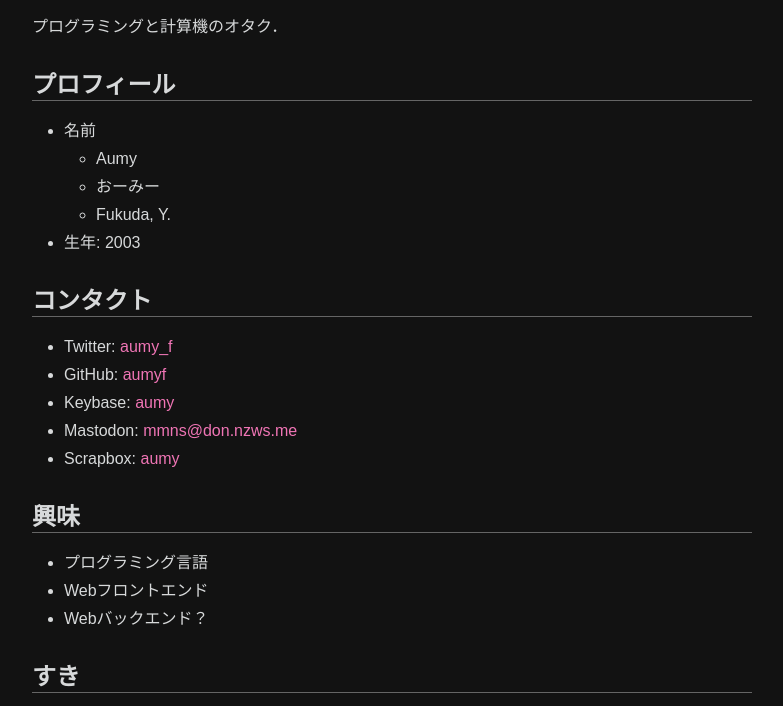
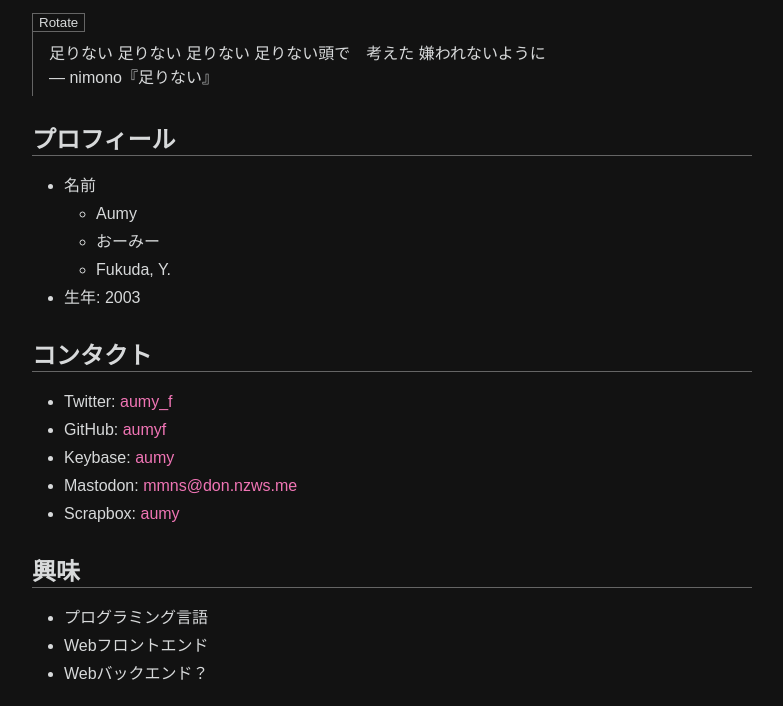
Before and after one commit to AumyF/aumyf.github.io, a website: page index.html in a window 1280 px wide. Shown: the part 65-771 px from the top of the page, without its empty margins (248-1031 px from the left). Drawn offline with nearby package versions, Linux system fonts and the light colour scheme.

Commit message:
Add quotes

```diff
--- a/index.html
+++ b/index.html
@@ -6,12 +6,59 @@
     <meta name="viewport" content="width=device-width, initial-scale=1.0" />
     <title>Aumy</title>
     <link rel="stylesheet" href="style.css" />
+    <script src="https://unpkg.com/alpinejs"></script>
+    <script type="text/javascript">
+      const quotes = [
+        {
+          body: "風をずっと待っているの　身軽になるための言葉自体が重くて歩けないわ",
+          title: "カゼマチグサ",
+          author: "稲葉曇",
+        },
+        {
+          body: "全部疑えそうだよ　能書きと空洞ばっかだ　年中 可燃性の言葉に火をくべ",
+          title: "アンダスタンディング",
+          author: "パスピエ",
+        },
+        {
+          body: "逃げだそよ今すぐに　良いじゃない!　泣き出す独りの夜、良いじゃない。",
+          title: "グレーゾーンにて。",
+          author: "wowaka",
+        },
+        {
+          body: "足りない 足りない 足りない 足りない頭で　考えた 嫌われないように",
+          title: "足りない",
+          author: "nimono",
+        },
+        {
+          body: "とがれるだけとがっていけ　忘れるまで 喋り続けて　青くてもいい 私になれ　笑えるまで 踊り続けて",
+          title: "Pandalism",
+          author: "littlebylittle",
+        },
+        {
+          body: "一方的に愛を語らせてよ　しららかな三日月　さあ僕の手を取って　軽やかにステップを　あと少しだけ",
+          title: "三日月ステップ",
+          author: "r-906",
+        },
+      ];
+      function init() {
+        return Math.floor((Math.random() * 10) % quotes.length);
+      }
+    </script>
   </head>
   <body>
     <main class="container stack gap-6">
       <section class="stack gap-4">
         <h1>Aumy / おーみー</h1>
-        <p>プログラミングと計算機のオタク．</p>
+        <div x-data="{ showing: init() }">
+          <button @click="showing = init()">Rotate</button>
+          <figure>
+            <blockquote x-text="quotes[showing].body"></blockquote>
+            <figcaption>
+              <span x-text="quotes[showing].author"></span
+              ><cite x-text="quotes[showing].title"></cite>
+            </figcaption>
+          </figure>
+        </div>
       </section>
 
       <section class="stack gap-4">
@@ -126,7 +173,10 @@
         <section class="stack gap-2">
           <h3>F#</h3>
           <p>
-            OCamlを.NETに移植してオフサイドルールを載せた言語。オフサイドルールによって <code>in</code> と <code>;</code> がともに消えてScalaやKotlinのセミコロン省略に似た構文へと進化している点が非常に好き。
+            OCamlを.NETに移植してオフサイドルールを載せた言語。オフサイドルールによって
+            <code>in</code> と
+            <code>;</code>
+            がともに消えてScalaやKotlinのセミコロン省略に似た構文へと進化している点が非常に好き。
             C#向けのライブラリもシュッと使えて便利だが、.NET由来のオブジェクト指向な言語機能が混ざっている点に関数型信者の血が騒いでしまう。
             次世代のシェルはF#をベースにした構文をもちWebAssemblyにコンパイルされるという啓示を受けたが、Wasmをやるモチベーションがいまいち湧かない。
           </p>
--- a/style.css
+++ b/style.css
@@ -21,6 +21,40 @@ body {
 main {
   max-width: 720px;
   padding-inline: 16px;
+}
+
+figure {
+  margin: 0;
+  padding-inline-start: 1rem;
+  padding-block: 0.5rem;
+  border-inline-start: 1px solid var(--border);
+}
+
+blockquote {
+  margin: 0;
+}
+
+figure > figcaption::before {
+  content: '—';
+}
+
+cite {
+  font-style: normal;
+}
+
+cite::before {
+  content: '『';
+}
+
+cite::after {
+  content: '』';
+}
+
+button {
+  background-color: var(--bg);
+  border: 1px solid var(--border);
+  color: var(--text);
+  cursor: pointer;
 }
 
 h1,
```
